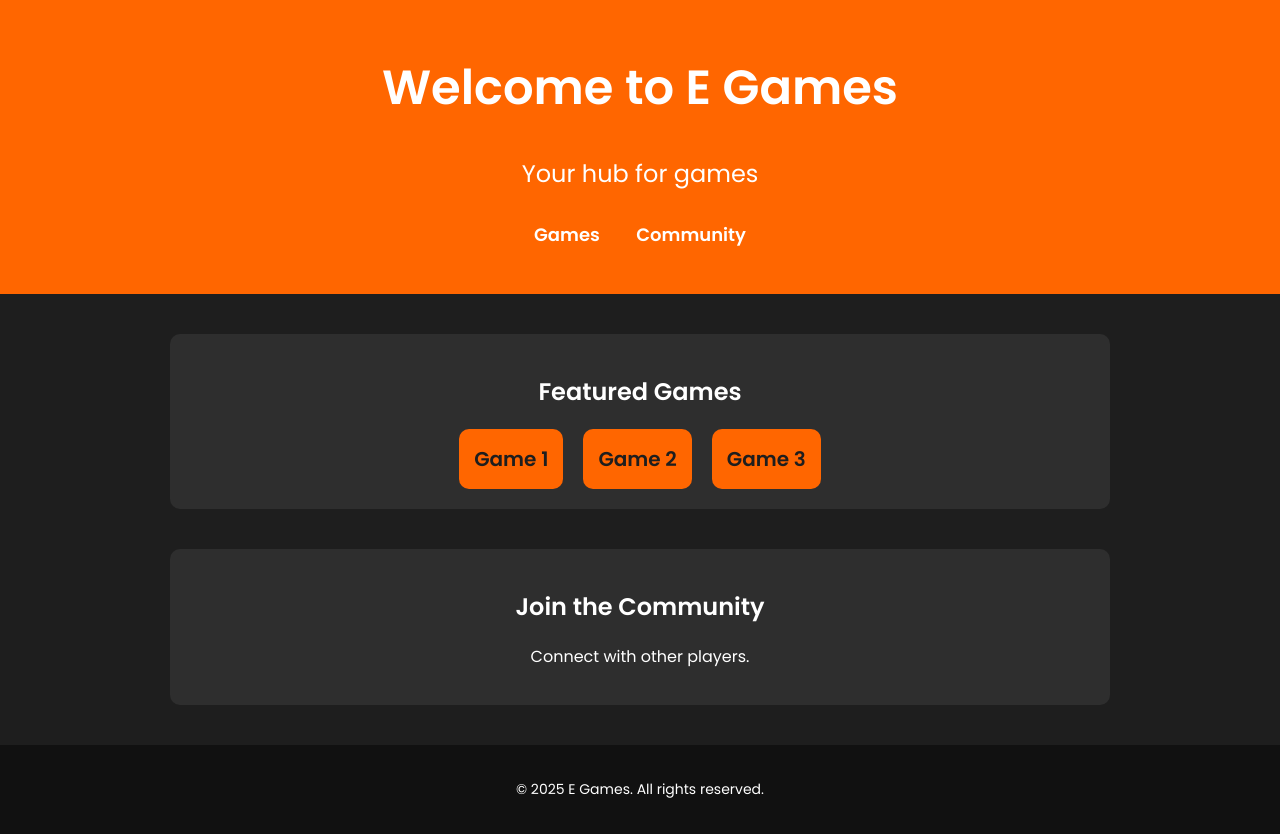
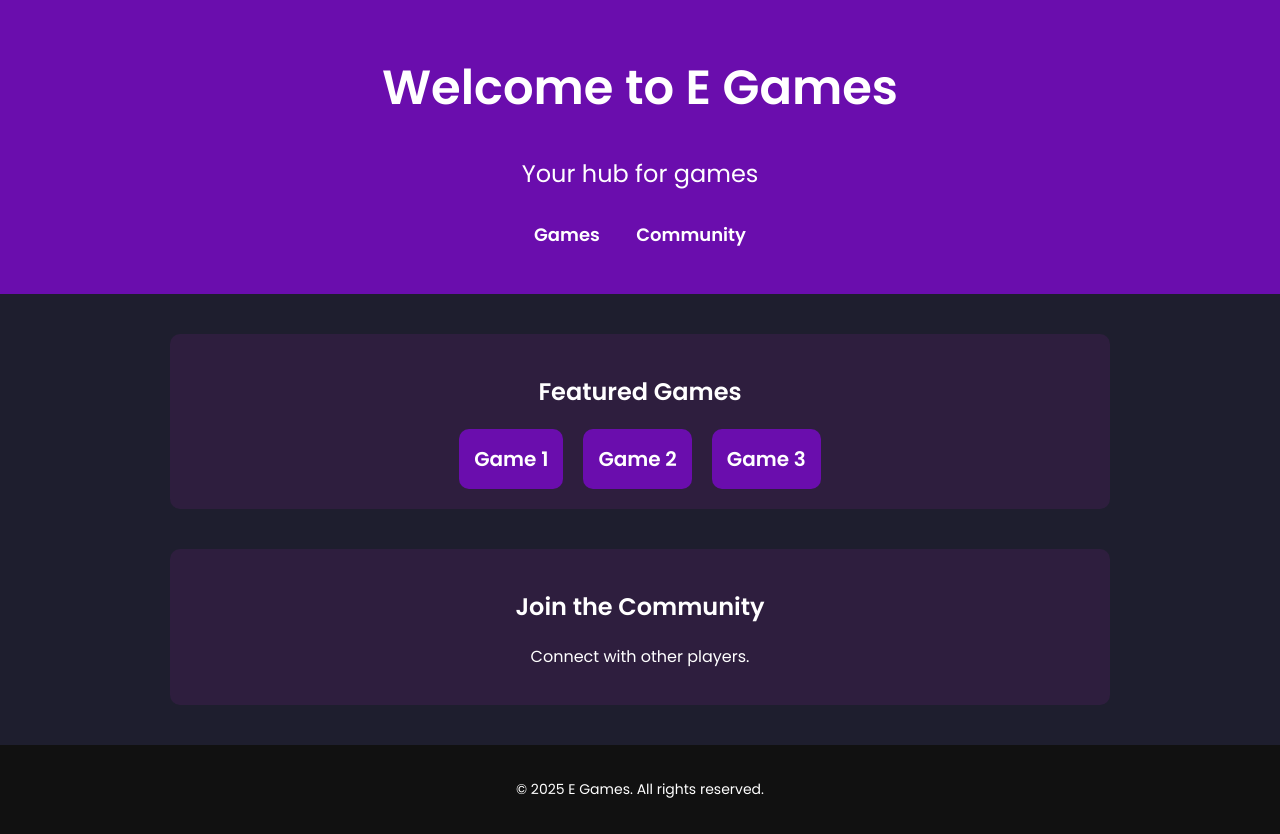
Before and after one commit to GYATSD/333, a PHP site: page / in a window 1280 px wide. Run offline with PHP 8.4, Linux system fonts and the light colour scheme.

Commit message:
Update styles.css

```diff
--- a/styles.css
+++ b/styles.css
@@ -2,7 +2,7 @@
 
 body {
     font-family: 'Poppins', sans-serif;
-    background-color: #1e1e1e;
+    background-color: #1e1e2e;
     color: #ffffff;
     margin: 0;
     padding: 0;
@@ -10,7 +10,7 @@ body {
 }
 
 header {
-    background-color: #ff6600;
+    background-color: #6a0dad;
     padding: 20px;
     font-size: 24px;
 }
@@ -36,7 +36,7 @@ section {
     margin: 40px auto;
     padding: 20px;
     max-width: 900px;
-    background-color: #2e2e2e;
+    background-color: #2e1e3e;
     border-radius: 10px;
 }
 
@@ -48,12 +48,12 @@ section {
 }
 
 .game {
-    background-color: #ff6600;
+    background-color: #6a0dad;
     padding: 15px;
     border-radius: 10px;
     font-size: 20px;
     font-weight: bold;
-    color: #1e1e1e;
+    color: #ffffff;
 }
 
 footer {
```
